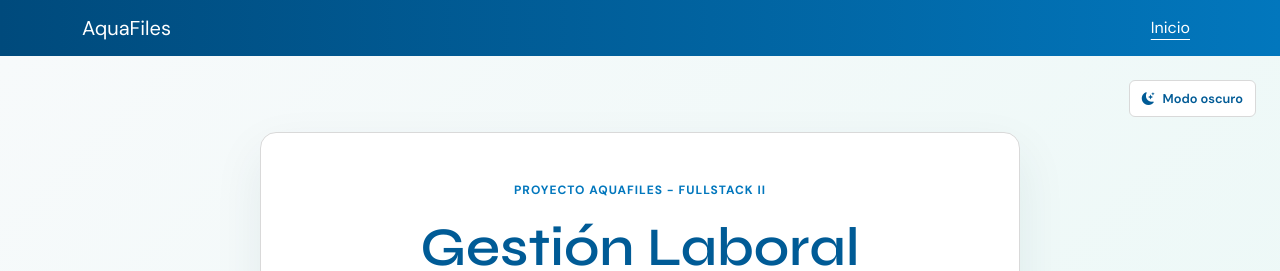
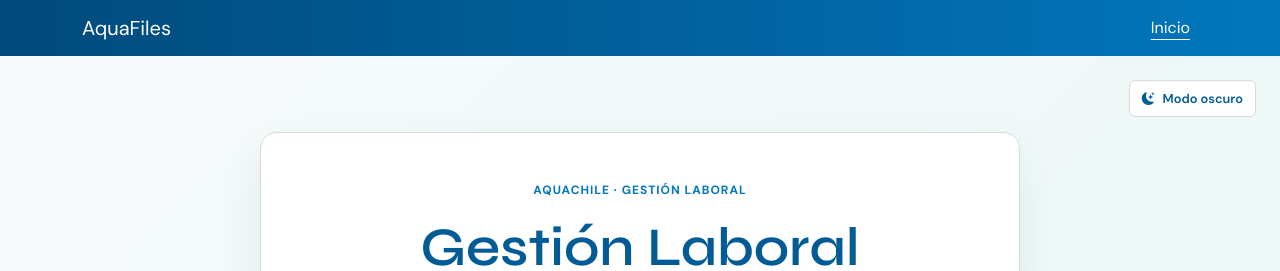
Before and after one commit to Linn-Unix/FullStack-II-002D-CasoAquaFiles, a React (Vite) app: page / in a window 1280 px wide. Shown: the top 271 px of the page. Built offline with nearby package versions, Linux system fonts and the light colour scheme.

Commit message:
style: cambiar texto del encabezado a AquaChile · Gestión Laboral

```diff
--- a/src/components/Encabezado.jsx
+++ b/src/components/Encabezado.jsx
@@ -6,7 +6,7 @@ function Encabezado({ titulo, subtitulo, modoOscuro, alCambiarTema }) {
   return (
     <header className="app-header">
       <div>
-        <p className="tag">Proyecto AquaFiles - FullStack II</p>
+        <p className="tag">AquaChile · Gestión Laboral</p>
         <h1>{titulo}</h1>
         <p>{subtitulo}</p>
       </div>
--- a/src/pages/InicioPage.jsx
+++ b/src/pages/InicioPage.jsx
@@ -16,7 +16,7 @@ function InicioPage({ modoOscuro, alCambiarTema, alElegirRol }) {
     <main className="role-screen">
       <BotonTema className="role-theme-toggle" modoOscuro={modoOscuro} alCambiar={alCambiarTema} />
       <section className="role-card">
-        <p className="tag">Proyecto AquaFiles - FullStack II</p>
+        <p className="tag">AquaChile · Gestión Laboral</p>
         <h1>Gestión Laboral</h1>
         <p className="lead">Selecciona tu rol para ingresar a la pantalla correspondiente.</p>
         <div className="role-options three-roles">
```
